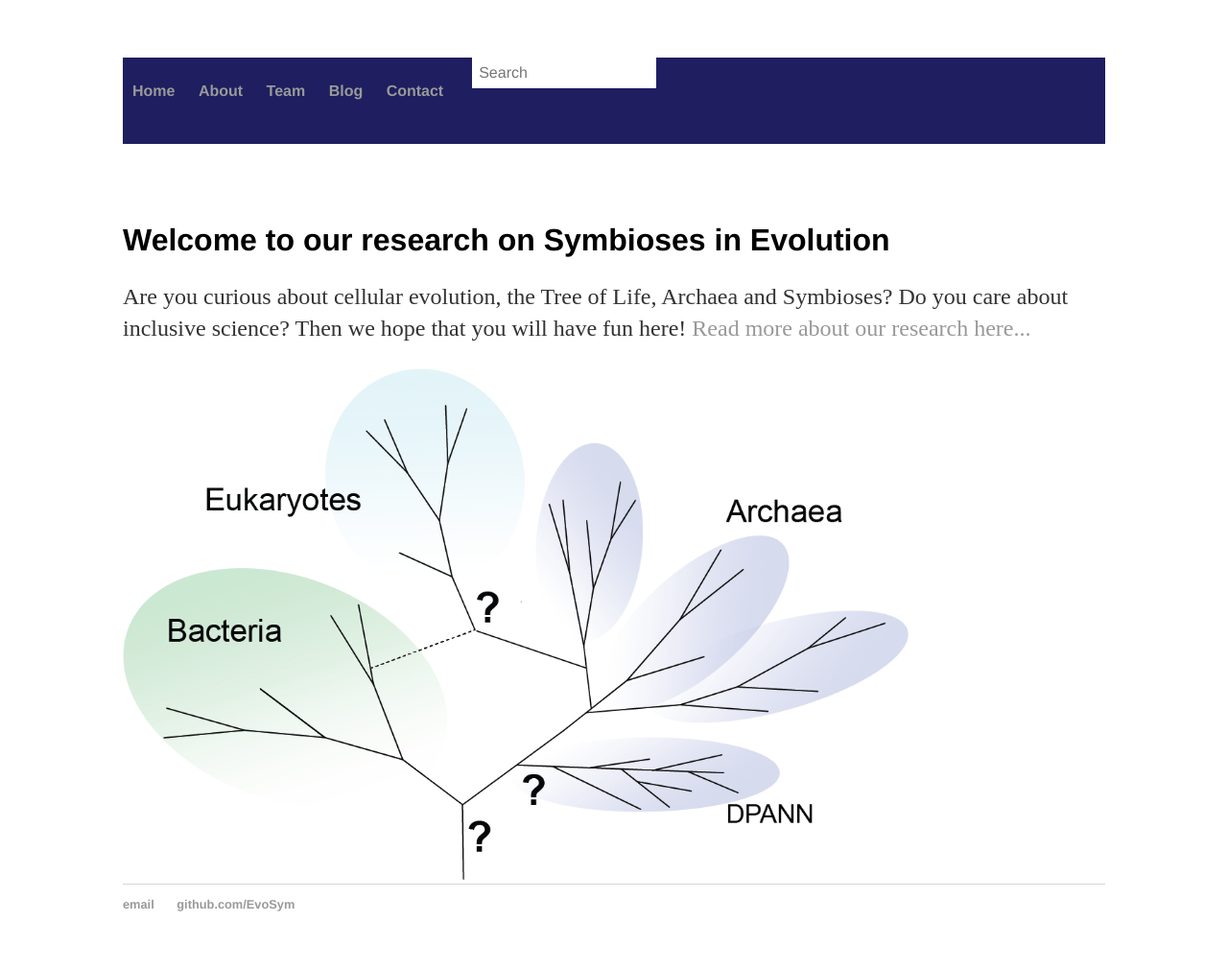
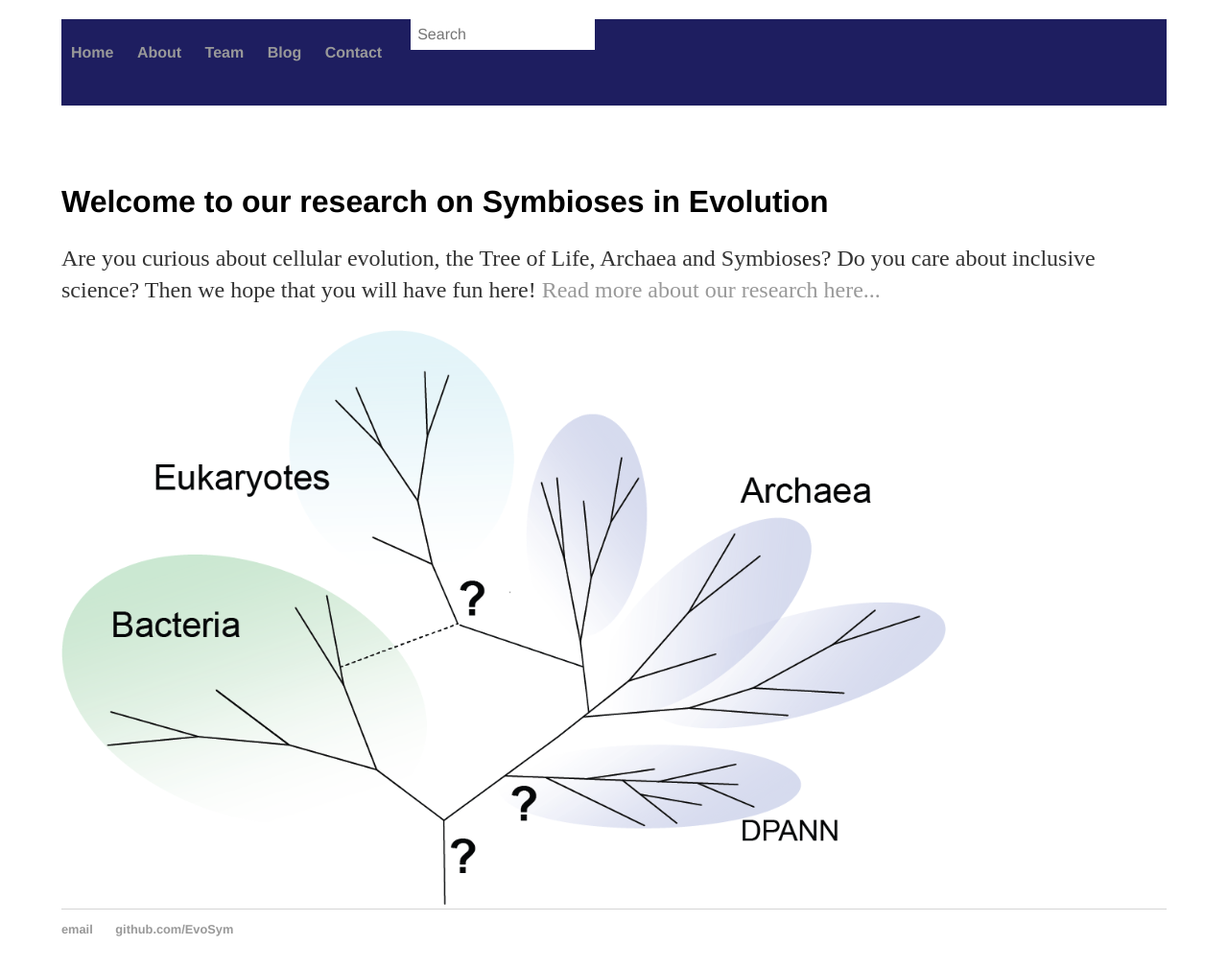
Before and after one commit to EvoSym/EvoSym.github.io, a Jekyll site: the page built from index.html, in a window 1280 px wide. Shown: the whole page at 96% size. Built offline with Jekyll 4.4.1, drawn with Linux system fonts in a browser that asks for light colours.

Commit message:
Update main.css

```diff
--- a/css/main.css
+++ b/css/main.css
@@ -1,7 +1,7 @@
 body {
     background: white;
-    margin: 60px auto;
-    width: 80%;
+    margin: 20px auto;
+    width: 90%;
 }
 nav {
     width: 100%;
```
